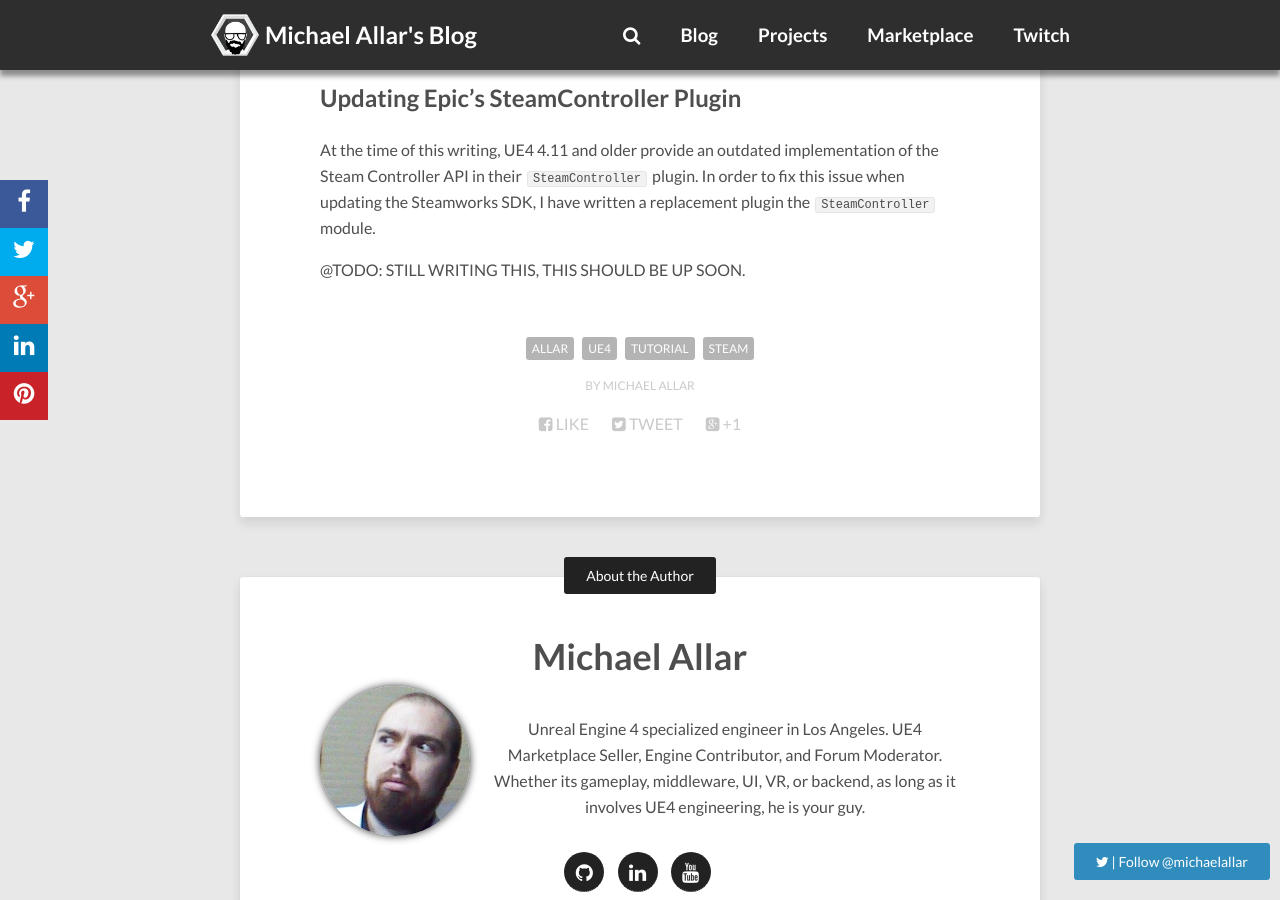
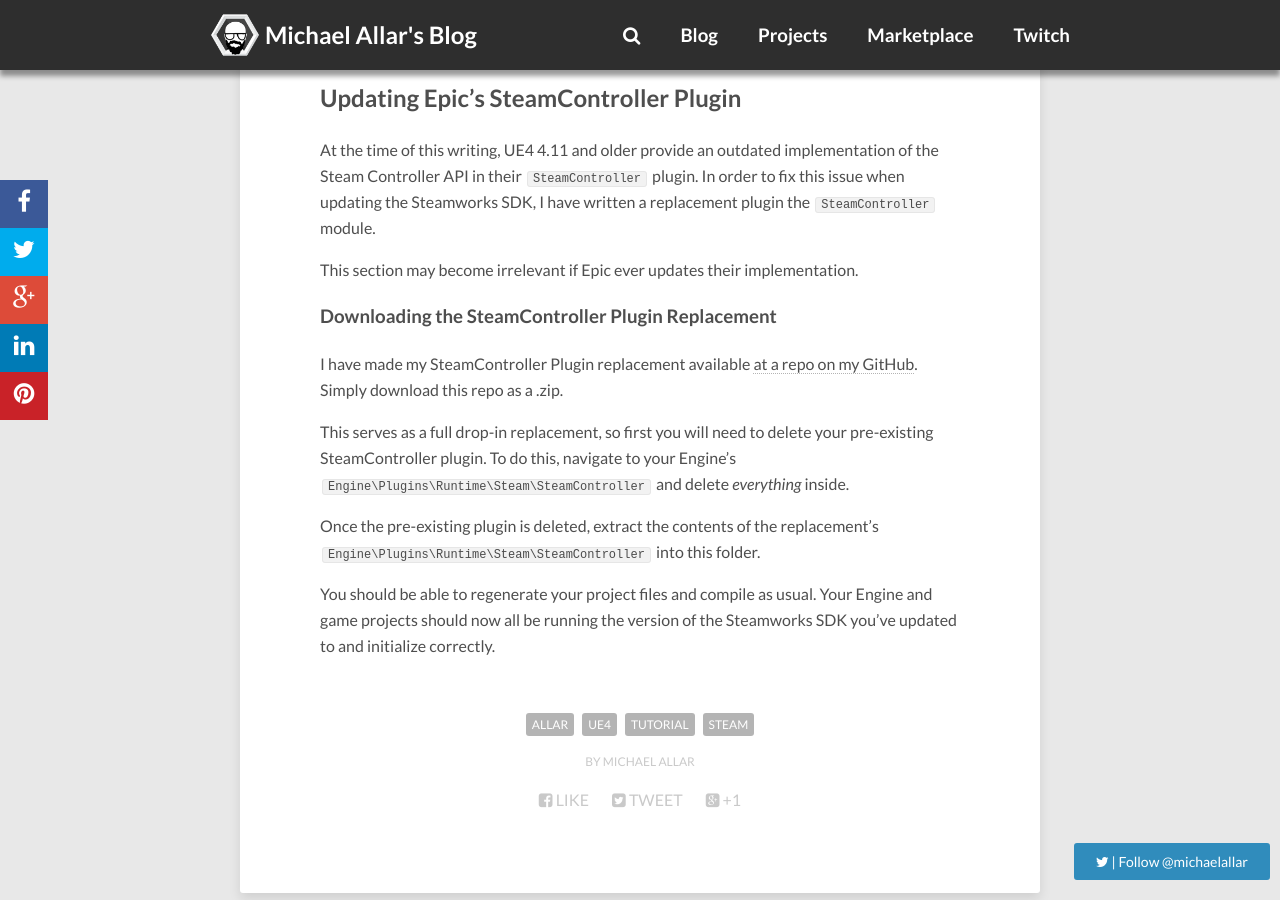
Before and after one commit to Allar/allar.github.io, a Jekyll site: the page built from blog/_posts/2016-02-29-UpdatingSteamSDK.md, in a window 1280 px wide and 900 px high, scrolled down 5154 px. Built offline with Jekyll 4.4.1, drawn with Linux system fonts in a browser that asks for light colours; nearby versions of some CDN libraries; comment, search, counter and statistics services are not loaded; some of the changed text lies outside the part shown.

Commit message:
Added SteamController replacement section to UpdatingSteamSDK

```diff
--- a/blog/_posts/2016-02-29-UpdatingSteamSDK.md
+++ b/blog/_posts/2016-02-29-UpdatingSteamSDK.md
@@ -155,4 +155,14 @@
 
 At the time of this writing, UE4 4.11 and older provide an outdated implementation of the Steam Controller API in their `SteamController` plugin. In order to fix this issue when updating the Steamworks SDK, I have written a replacement plugin the `SteamController` module.
 
-@TODO: STILL WRITING THIS, THIS SHOULD BE UP SOON.
+This section may become irrelevant if Epic ever updates their implementation.
+
+### Downloading the SteamController Plugin Replacement
+
+I have made my SteamController Plugin replacement available [at a repo on my GitHub](https://github.com/Allar/ue4-steamcontroller-update). Simply download this repo as a .zip.
+
+This serves as a full drop-in replacement, so first you will need to delete your pre-existing SteamController plugin. To do this, navigate to your Engine's `Engine\Plugins\Runtime\Steam\SteamController` and delete *everything* inside.
+
+Once the pre-existing plugin is deleted, extract the contents of the replacement's `Engine\Plugins\Runtime\Steam\SteamController` into this folder.
+
+You should be able to regenerate your project files and compile as usual. Your Engine and game projects should now all be running the version of the Steamworks SDK you've updated to and initialize correctly.
```
